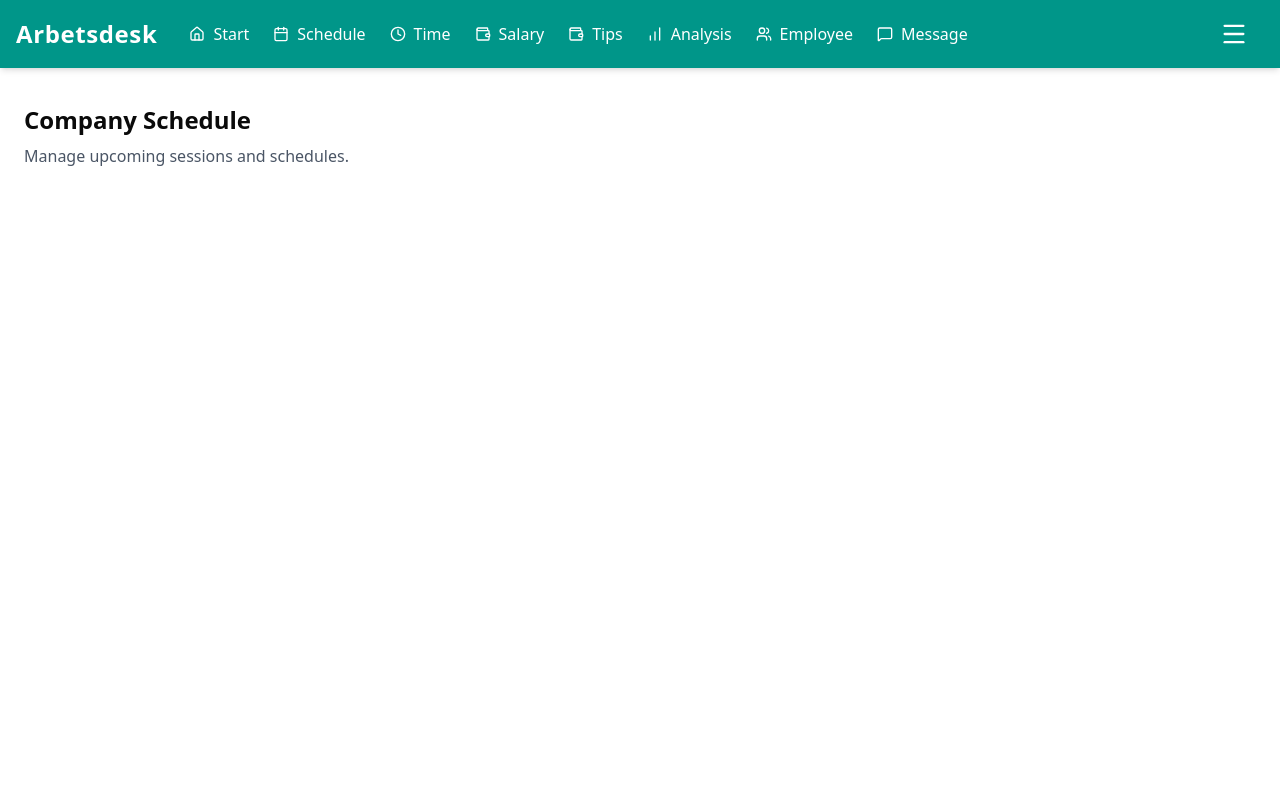
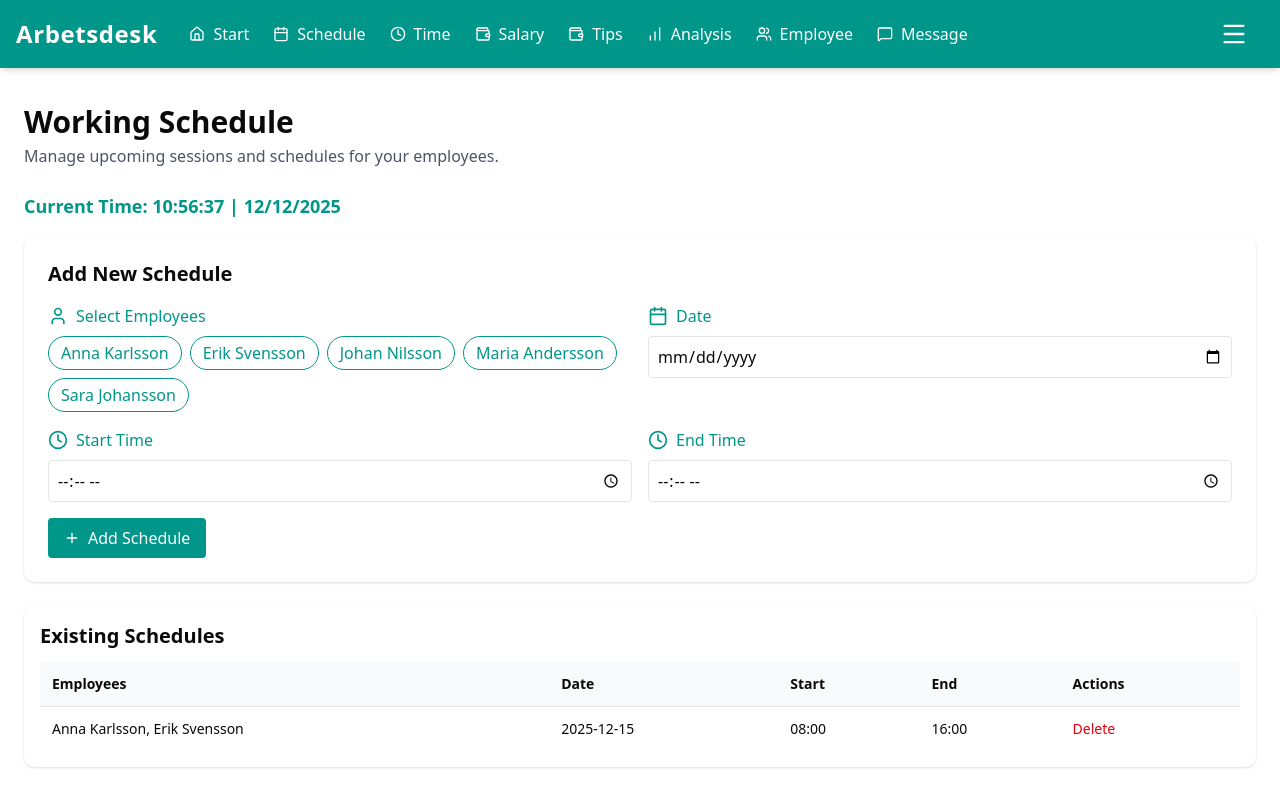
Before and after one commit to raselrzl/arbetsdesk, a Next.js app: page /company/schedule in a window 1280 px wide. Built offline with nearby package versions, Linux system fonts and the light colour scheme; no server answers.

Commit message:
added login colour change

```diff
--- a/app/(company)/company/schedule/page.tsx
+++ b/app/(company)/company/schedule/page.tsx
@@ -1,8 +1,132 @@
+"use client";
+
+import { Calendar, Clock, Plus, User } from "lucide-react";
+import { useState, useEffect } from "react";
+
+const employeesFromDB = [
+  "Anna Karlsson",
+  "Erik Svensson",
+  "Johan Nilsson",
+  "Maria Andersson",
+  "Sara Johansson",
+];
+
 export default function CompanySchedulePage() {
+  const [selectedEmployees, setSelectedEmployees] = useState<string[]>([]);
+  const [currentTime, setCurrentTime] = useState(new Date());
+
+  const toggleEmployee = (name: string) => {
+    setSelectedEmployees((prev) =>
+      prev.includes(name)
+        ? prev.filter((e) => e !== name)
+        : [...prev, name]
+    );
+  };
+
+  // Update current time every second
+  useEffect(() => {
+    const interval = setInterval(() => setCurrentTime(new Date()), 1000);
+    return () => clearInterval(interval);
+  }, []);
+
   return (
-    <div className="p-6 mt-20">
-      <h1 className="text-2xl font-bold mb-2">Company Schedule</h1>
-      <p className="text-gray-600">Manage upcoming sessions and schedules.</p>
+    <div className="p-6 mt-20 max-w-7xl mx-auto space-y-6">
+      <h1 className="text-3xl font-bold mb-1">Working Schedule</h1>
+      <p className="text-gray-600 mb-6">
+        Manage upcoming sessions and schedules for your employees.
+      </p>
+
+      {/* Real-time Clock */}
+      <div className="text-teal-600 font-semibold text-lg mb-4">
+        Current Time:{" "}
+        {currentTime.toLocaleTimeString("en-US", { hour12: false })} |{" "}
+        {currentTime.toLocaleDateString()}
+      </div>
+
+      {/* Add Schedule Form */}
+      <div className="bg-white p-6 rounded-lg shadow space-y-4">
+        <h2 className="text-xl font-semibold">Add New Schedule</h2>
+
+        <div className="grid grid-cols-1 md:grid-cols-2 gap-4">
+          {/* Employees Multi-select Buttons */}
+          <div className="flex flex-col gap-2">
+            <label className="flex items-center gap-2 text-teal-600 font-medium">
+              <User className="w-5 h-5" /> Select Employees
+            </label>
+            <div className="flex flex-wrap gap-2">
+              {employeesFromDB.map((emp) => (
+                <button
+                  key={emp}
+                  type="button"
+                  onClick={() => toggleEmployee(emp)}
+                  className={`px-3 py-1 rounded-full border ${
+                    selectedEmployees.includes(emp)
+                      ? "bg-teal-600 text-white border-teal-600"
+                      : "bg-white text-teal-600 border-teal-600"
+                  } hover:bg-teal-600 hover:text-white transition`}
+                >
+                  {emp}
+                </button>
+              ))}
+            </div>
+          </div>
+
+          {/* Date */}
+          <div className="flex flex-col gap-2">
+            <label className="flex items-center gap-2 text-teal-600 font-medium">
+              <Calendar className="w-5 h-5" /> Date
+            </label>
+            <input type="date" className="border p-2 rounded w-full" />
+          </div>
+
+          {/* Start Time */}
+          <div className="flex flex-col gap-2">
+            <label className="flex items-center gap-2 text-teal-600 font-medium">
+              <Clock className="w-5 h-5" /> Start Time
+            </label>
+            <input type="time" className="border p-2 rounded w-full" />
+          </div>
+
+          {/* End Time */}
+          <div className="flex flex-col gap-2">
+            <label className="flex items-center gap-2 text-teal-600 font-medium">
+              <Clock className="w-5 h-5" /> End Time
+            </label>
+            <input type="time" className="border p-2 rounded w-full" />
+          </div>
+        </div>
+
+        <button className="bg-teal-600 text-white px-4 py-2 rounded hover:bg-teal-700 flex items-center gap-2">
+          <Plus className="w-4 h-4" /> Add Schedule
+        </button>
+      </div>
+
+      {/* Existing Schedules Table */}
+      <div className="bg-white rounded-lg shadow p-4">
+        <h2 className="text-xl font-semibold mb-3">Existing Schedules</h2>
+        <table className="w-full text-sm border-collapse">
+          <thead className="bg-gray-50">
+            <tr>
+              <th className="p-3 text-left border-b">Employees</th>
+              <th className="p-3 text-left border-b">Date</th>
+              <th className="p-3 text-left border-b">Start</th>
+              <th className="p-3 text-left border-b">End</th>
+              <th className="p-3 text-left border-b">Actions</th>
+            </tr>
+          </thead>
+          <tbody>
+            <tr className="hover:bg-gray-50 border-t">
+              <td className="p-3">Anna Karlsson, Erik Svensson</td>
+              <td className="p-3">2025-12-15</td>
+              <td className="p-3">08:00</td>
+              <td className="p-3">16:00</td>
+              <td className="p-3">
+                <button className="text-red-600 hover:underline">Delete</button>
+              </td>
+            </tr>
+          </tbody>
+        </table>
+      </div>
     </div>
   );
 }
```
